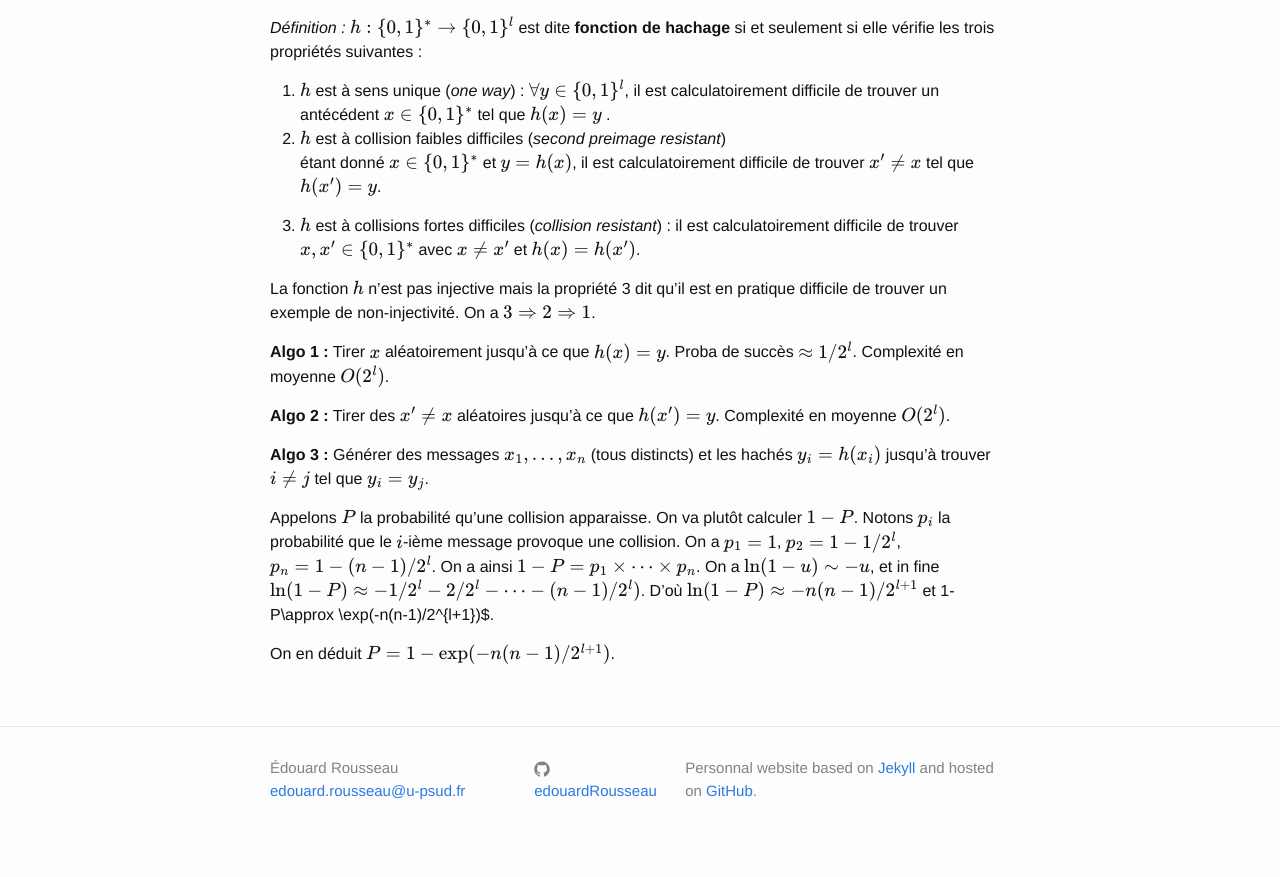
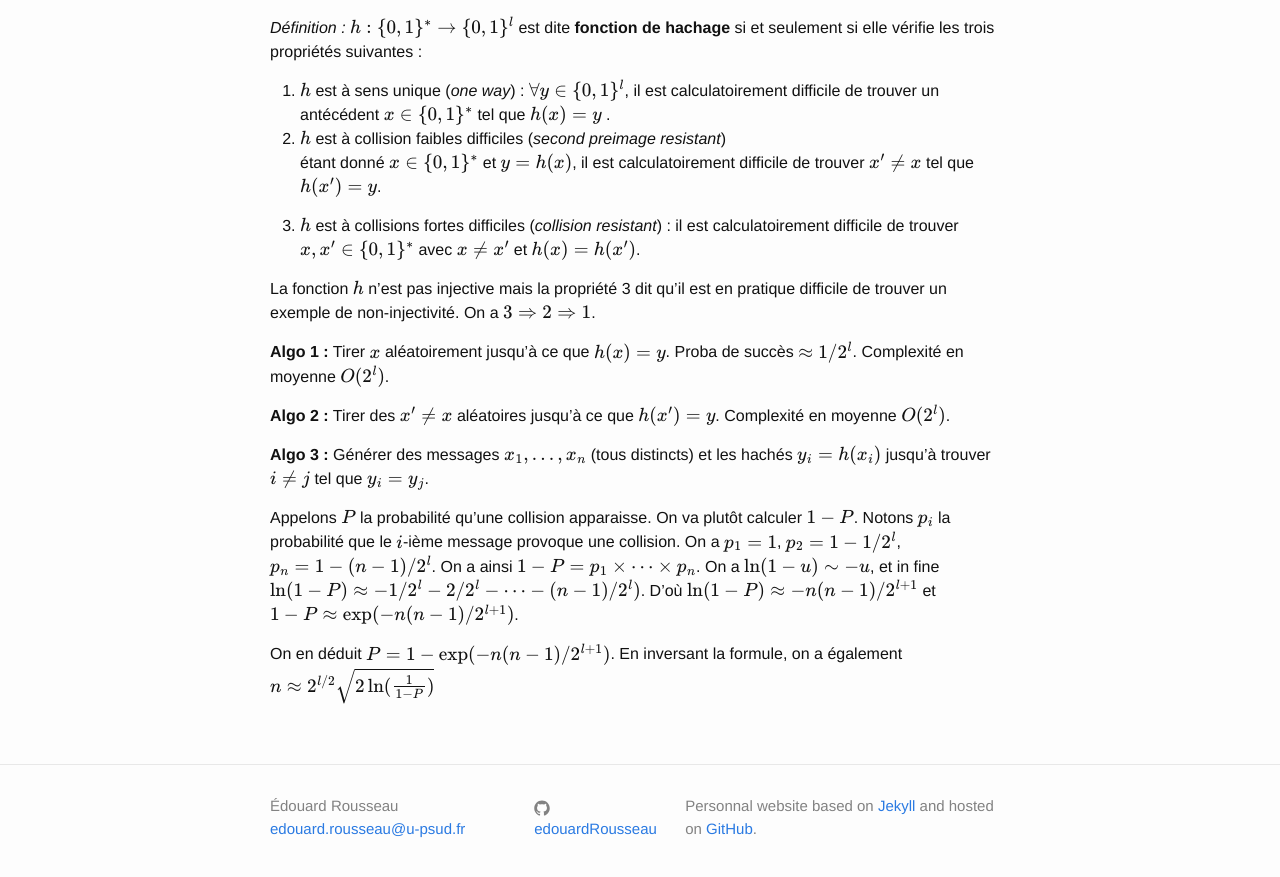
Before and after one commit to erou/erou.github.io, a Jekyll site: the page built from crypto.md, in a window 1280 px wide and 900 px high, scrolled down 1082 px. Shown: the top 877 px of the window. Built offline with Jekyll 4.4.1, drawn with Linux system fonts in a browser that asks for light colours; our own code applies the rules of GitHub Pages for plain Markdown files; formulas are drawn with MathJax 3.

Commit message:
cours crypto

```diff
--- a/crypto.md
+++ b/crypto.md
@@ -86,6 +86,7 @@ calculer $1-P$. Notons $p_i$ la probabilité que le $i$-ième message
 provoque une collision. On a $p_1=1$, $p_2=1-1/2^l$, $p_n=1-(n-1)/2^l$.
 On a ainsi $1-P=p_1\times\dots\times p_n$. On a $\ln(1-u)\sim -u$, et in
 fine $\ln(1-P)\approx -1/2^l-2/2^l-\dots-(n-1)/2^l)$. D'où
-$\ln(1-P)\approx -n(n-1)/2^{l+1}$ et 1-P\approx \exp(-n(n-1)/2^{l+1})$.
+$\ln(1-P)\approx -n(n-1)/2^{l+1}$ et $1-P\approx \exp(-n(n-1)/2^{l+1})$.
 
-On en déduit $P = 1-\exp(-n(n-1)/2^{l+1}) $.
+On en déduit $P = 1-\exp(-n(n-1)/2^{l+1}) $. En inversant la formule, on
+a également $n\approx 2^{l/2}\sqrt{2\ln(\frac{1}{1-P})} $
```
